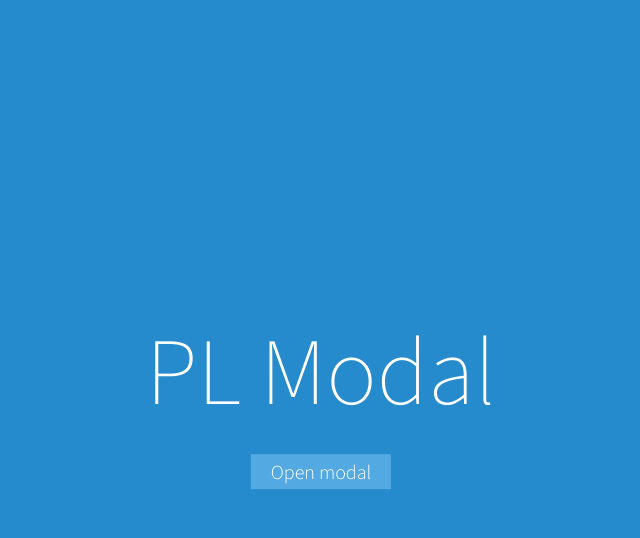
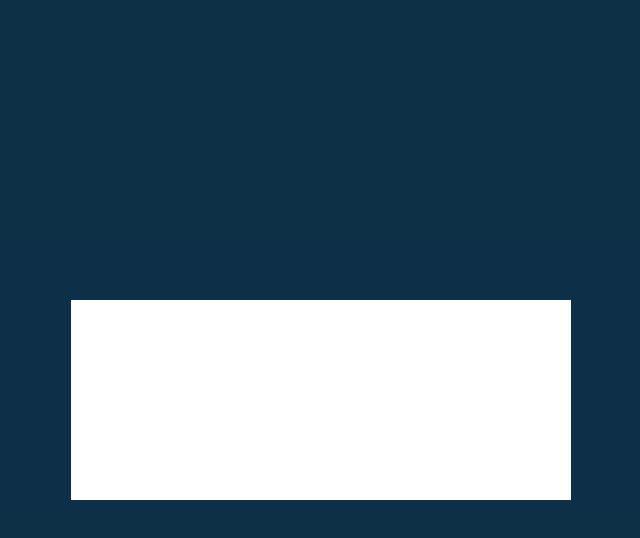
Before and after one commit to Iasingk/pl-modal, a website: page index.html in a window 1280 px wide. Both pictures are taken after a click on the button "Open modal". Shown: the whole page, without its empty margins (319-959 px from the left). Drawn offline with Linux system fonts and the light colour scheme.

Commit message:
Trying to fix the transitionend bug

```diff
--- a/index.html
+++ b/index.html
@@ -21,19 +21,17 @@
         <!-- <script src="scripts/js/pl-modal.min.js"></script> -->
         <script src="scripts/js/pl-modal.js"></script>
         <script>
-			(function(d) {
+            (function (d) {
                 'use strict';
 
                 var cover = d.getElementById('cover');
                 var button = cover.getElementsByTagName('button')[0];
                 var modal = new pl.PLModal();
 
-				modal.modalOpen.add(() => { console.log('modal opened'); });
-				modal.modalClose.add(() => { console.log('modal closed'); });
+                modal.modalOpen.add(() => { console.log('modal opened'); }, false);
+                modal.modalClose.add(() => { console.log('modal closed'); }, false);
 
-				button.addEventListener('click', ev => {
-					modal.open();
-				}, false);
+                button.addEventListener('click', ev => { modal.open(); }, false);
 
             })(document);
         </script>
--- a/scripts/js/pl-modal.js
+++ b/scripts/js/pl-modal.js
@@ -3,7 +3,6 @@ var pl;
     var PLEvent = (function () {
         /**
          * Create a PLEvent instance.
-         *
          * @constructor
          */
         function PLEvent() {
@@ -12,7 +11,6 @@ var pl;
         }
         /**
          * Add new handler.
-         *
          * @param {function} handler
          */
         PLEvent.prototype.add = function (handler) {
@@ -90,14 +88,13 @@ var pl;
                 _this.close();
             }, false);
             // Attach handler when transition ends.
-            this._modal.addEventListener(this.transitionend, function (ev) {
-                if (_this._isOpen) {
-                    _this.onModalClose();
+            /* this._modal.addEventListener(this.transitionend, ev => {
+                if (this._isOpen) {
+                    this.onModalClose();
+                } else {
+                    this.onModalOpen();
                 }
-                else {
-                    _this.onModalOpen();
-                }
-            });
+            });*/
         };
         /**
          * Fires when modal open.
@@ -148,6 +145,25 @@ var pl;
             enumerable: true,
             configurable: true
         });
+        /**
+         *
+         */
+        PLModal.prototype.closing = function () {
+        };
+        /**
+         *
+         */
+        PLModal.prototype.opening = function (ev) {
+            console.log('WTF?');
+            if (!this._isOpen) {
+                console.log('open');
+                ev.target.removeEventListener(ev.type, arguments.callee);
+                this.onModalOpen();
+            }
+            else {
+                console.log('close');
+            }
+        };
         /**
          * Close modal and remove from DOM.
          */
@@ -206,6 +222,10 @@ var pl;
             var body = document.body;
             var overlay = this._overlay;
             var modal = this._modal;
+            // Attach handler to transitionend event, when the event occurs for the first time
+            // remove the event because transitionend will execute the same times as
+            // styles modified.
+            modal.addEventListener(this.transitionend, this.opening.bind(this));
             body.appendChild(overlay);
             body.appendChild(modal);
             // Force the browser to recognize the elements that we just added.
--- a/scripts/ts/PLEvent.ts
+++ b/scripts/ts/PLEvent.ts
@@ -3,7 +3,7 @@ module pl {
 	export class PLEvent {
 
 		/**
-		 * @type {array<function>}
+		 * @type {Array<function>}
 		 */
 		private _handlers: Array<() => {}>;
 
@@ -14,17 +14,15 @@ module pl {
 
 		/**
 		 * Create a PLEvent instance.
-		 *
 		 * @constructor
 		 */
 		constructor() {
-			this._handlers = []
+			this._handlers = [];
 			this._scope    = this || window;
 		}
 
 		/**
 		 * Add new handler.
-		 *
 		 * @param {function} handler
 		 */
 		public add(handler: () => {}) {
```
Also changed, not shown: scripts/ts/PLModal.ts (+27 -5 lines). Lines whose indentation alone changed are shown as unchanged.
